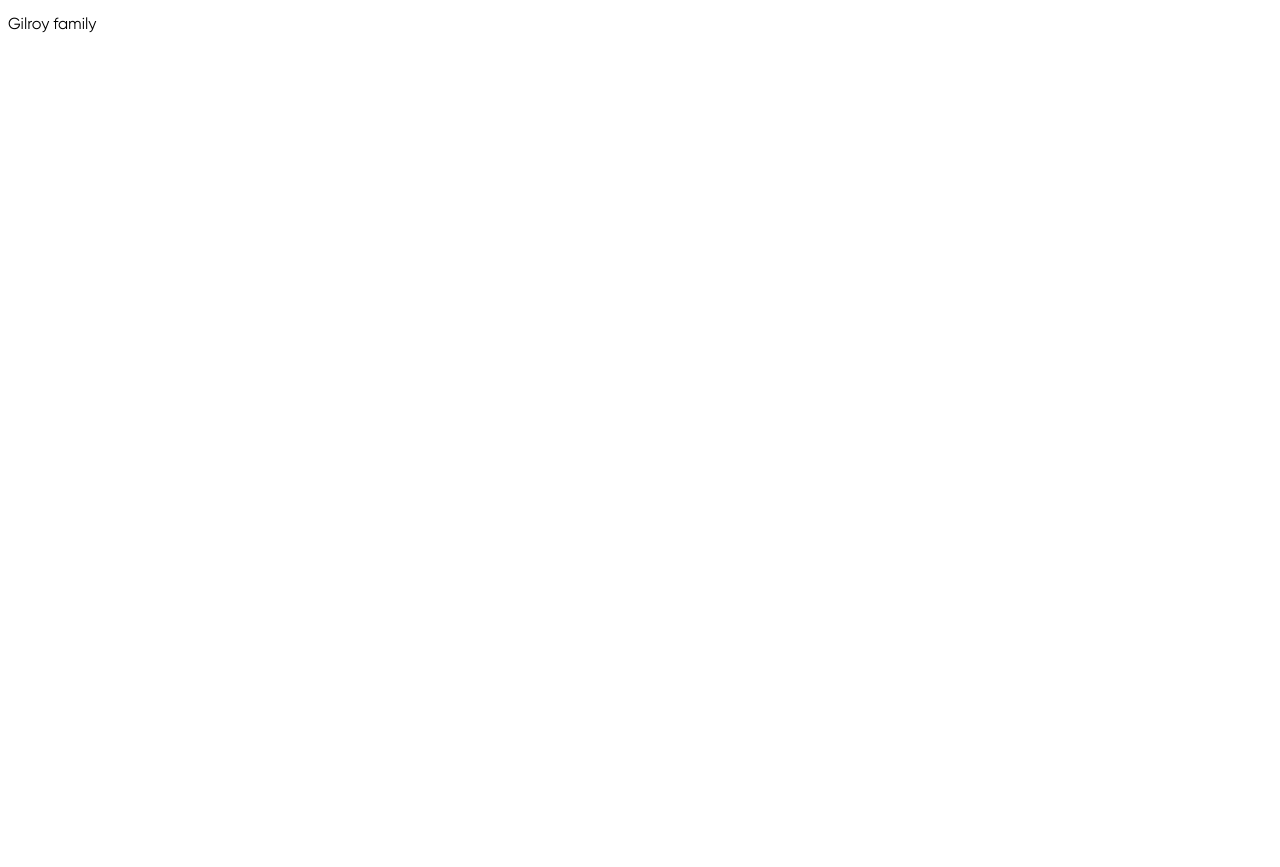
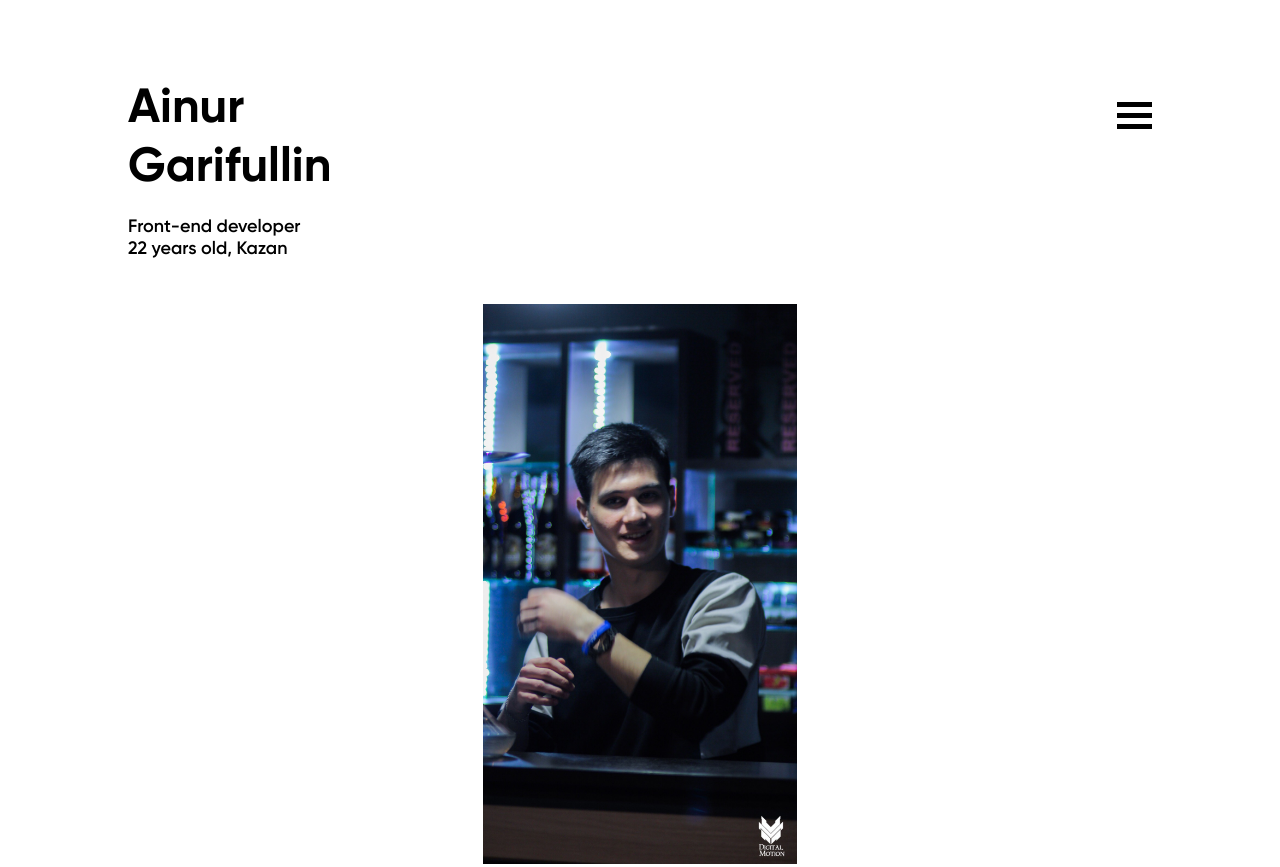
Before and after one commit to Inoooooor/Mobile_first_practice, a plain HTML site: page index.html in a window 1280 px wide. Shown: the top 867 px of the page. Before the commit the page ends 800 px from the top, so only its background shows below. Drawn offline with Linux system fonts and the light colour scheme.

Commit message:
Added_two_pages_and_some_adapt

```diff
--- a/index.html
+++ b/index.html
@@ -11,7 +11,31 @@
     </head>
     <body>
         <main>
-            <p>Gilroy family</p>
+            <section>
+                <div class="name">
+                    <h1>Ainur Garifullin</h1>
+                </div>
+                <div class="container">
+                    <div class="bar1"></div>
+                    <div class="bar2"></div>
+                    <div class="bar3"></div>
+                  </div>
+                <div class="main_info">
+                    <p>Front-end developer 22 years old, Kazan</p>
+                </div>
+                <img class="profile_img" src="./images/Profile_photo.jpg" alt="Nice fella">
+            </section>
+            <section class="about_me">
+                <div class="about_me_text">
+                    <h1>About me</h1>
+                    <p>Hi, I'm Ainur - Front-end developer from Kazan. I'm interested in all that kind of stuff.</p>
+                    <p>Boredom and my friend always make me increase my skills.</p>
+                    <p>Ready to implement excellent projects with wonderful people.</p>
+                </div>
+            </section>
+            <section></section>
+            <section></section>
+            <section></section>
         </main>
     </body>
     <footer>
--- a/styles.css
+++ b/styles.css
@@ -1,3 +1,80 @@
+* {
+    margin: 0;
+    box-sizing: border-box;
+    scroll-behavior: smooth;
+    font-family: Gilroy, sans-serif;
+}
+
 p {
-    font-family: Gilroy;
+    font-size: 18px;
+    line-height: 1.375rem;
+    font-weight: 600;
 }
+
+h1 {
+    font-size: 3em;
+}
+
+section {
+    height: 100vh;
+    /* margin: 15% 10%; */
+}
+
+.name {
+    width: 220px;
+    height: 120px;
+    position: absolute;
+    left: 10%;
+    top: 10%;
+}
+
+.container {
+    display: inline-block;
+    cursor: pointer;
+    position: absolute;
+    top: 12%;
+    right: 10%;
+}
+
+.bar1, .bar2, .bar3 {
+    width: 35px;
+    height: 5px;
+    background-color: black;
+    margin: 6px 0;
+    transition: 0.4s;
+}
+
+
+.main_info {
+    width: 180px;
+    height: 50px;
+    position: absolute;
+    left: 10%;
+    top: 27%;
+}
+
+.profile_img {
+    width: 80%;
+    max-height: 70%;
+    object-fit: contain;
+    position: absolute;
+    top: 38%;
+    left: 10%;
+}
+
+.about_me {
+    background-color: #f6f6f6;
+    margin-top: 30%;
+    display: flex;
+    flex-direction: column;
+    justify-content: center;
+}
+.about_me_text {
+    display: flex;
+    flex-direction: column;
+    justify-content: space-between;
+    align-items: center;
+    text-align: center;
+    height: 60%;
+    margin: 0 15%;
+}
```
Also changed, not shown: images/Profile_photo.jpg (added).
